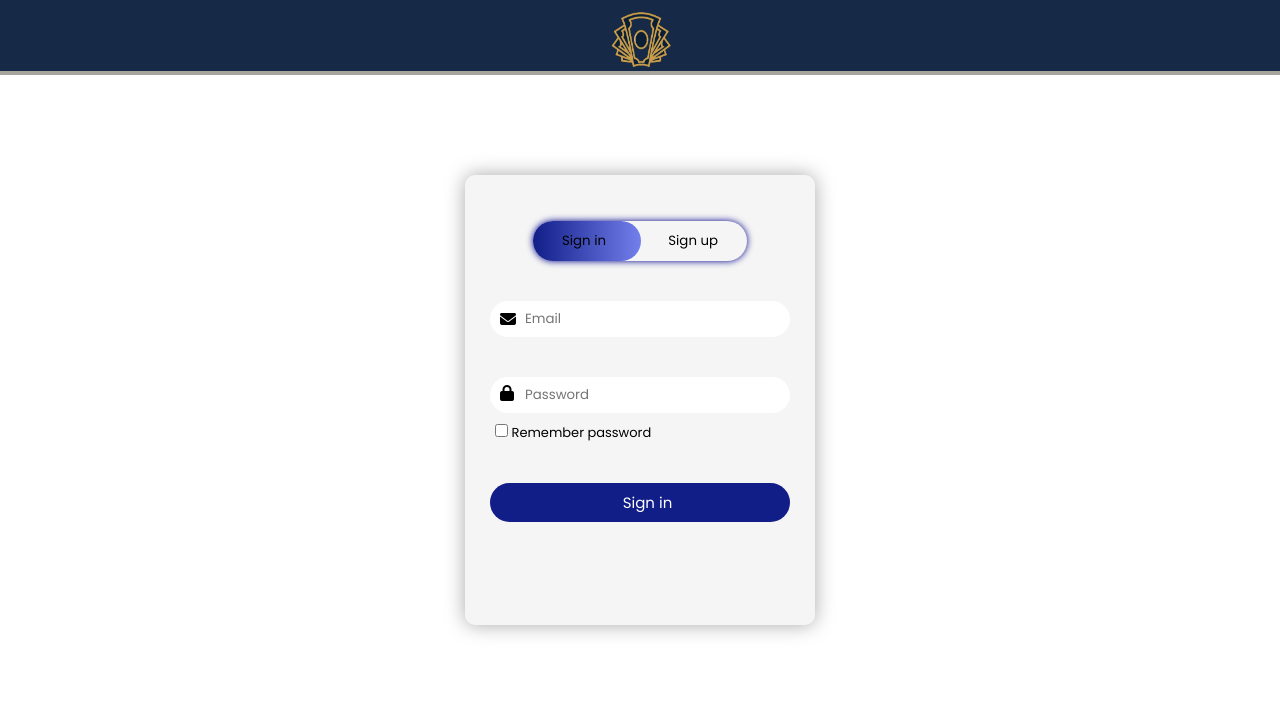
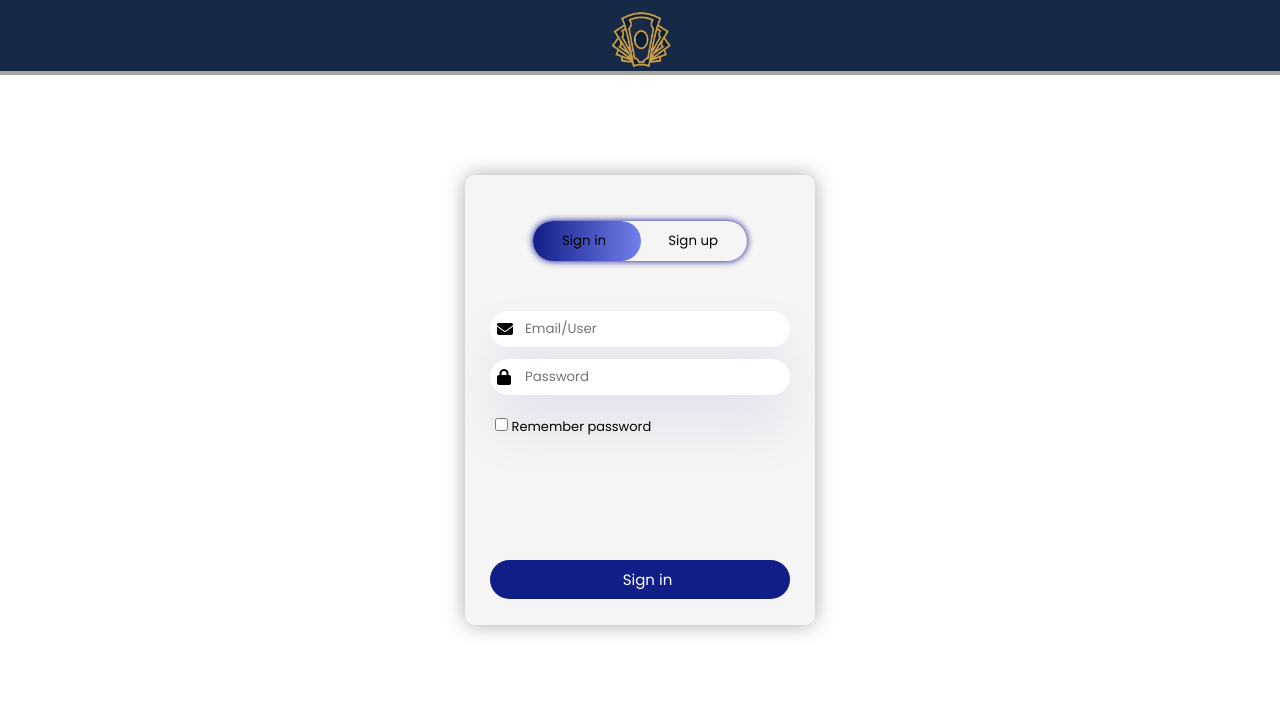
Before and after one commit to GabrielDeon/Tracker, a PHP site: page /html/login.html in a window 1280 px wide. Shown: the top 710 px of the page. Run offline with PHP 8.4, Linux system fonts and the light colour scheme; some libraries are stand-ins or nearby versions.

Commit message:
Alteração de posição de campos dentro dos cadastros de Signin/Signup

```diff
--- a/css/login.css
+++ b/css/login.css
@@ -82,11 +82,11 @@ form {
 
 input[type="text"], input[type="password"] {
     border: none;
-    margin-top: 40px;
     border-radius: 60px;
     padding: 8px 0  8px 35px;
     outline: none;
     width: 100%;
+    box-shadow: 0 2rem 3rem rgba(132, 139, 200, 0.18);
 }
 
 button[type="submit"] {
@@ -116,20 +116,30 @@ button[type="submit"] {
     left: 450px;
 }
 
-i {
-    position: absolute;
-    left: 0;
-    padding: 10px 10px;
+ul{
+    list-style: none;
 }
 
-.iEmail {
-    top: 40px;
+li.signinItem{
+    height: 3rem;
 }
 
-.iPassword {
-    top: 114px;
+li.signupItem{
+    height: 3rem;
 }
 
-.iPassword2 {
-    top: 190px;
+i{
+    position: absolute;
+    left: 7px;
+    margin-top: 10px;
 }
+
+.btnSignin{
+    position: absolute;
+    bottom: 7rem;
+}
+
+.btnSignup{
+    position: absolute;
+    bottom: 7rem;
+}
--- a/html/login.html
+++ b/html/login.html
@@ -1,23 +1,25 @@
 <!DOCTYPE html>
 <html lang="en">
   <head>
-    <meta charset="UTF-8">
-    <meta name="viewport" content="width=device-width, initial-scale=1.0">
+    <meta charset="UTF-8" />
+    <meta name="viewport" content="width=device-width, initial-scale=1.0" />
     <title>Login</title>
-    <link rel="stylesheet" href="../css/login.css">
-    <script src="https://kit.fontawesome.com/0abe9d2537.js" crossorigin="anonymous"></script>
+    <link rel="stylesheet" href="../css/login.css" />
+    <script
+      src="https://kit.fontawesome.com/0abe9d2537.js"
+      crossorigin="anonymous"
+    ></script>
   </head>
   <body>
     <div class="TopHeader">
       <div>
         <img
-            class="TopHeaderLogo"]
+          class="TopHeaderLogo"
+          ]
           src="../assets/images/tracker_logo_transparente.png"
         />
       </div>
     </div>
-
-
 
     <div class="container">
       <div class="buttonsForm">
@@ -26,35 +28,53 @@
         <button id="btnSignup">Sign up</button>
       </div>
 
-        <form id = "signin">
-            <input type="text" placeholder="Email" required />
+      <div style="margin-top: -30px;">
+        <form id="signin">
+          <ul>
+            <li class="signinItem">
+              <input type="text" placeholder="Email/User" required />
               <i class="fas fa-envelope iEmail"></i>
+            </li>
+            <li class="signinItem">
               <input type="password" placeholder="Password" required />
               <i class="fas fa-lock iPassword"></i>
+            </li>
+          </ul>
+
           <div class="divCheck">
             <input type="checkbox" />
             <span>Remember password</span>
           </div>
-            <button type="submit">Sign in</button>
+          <button class="btnSignin" type="submit">Sign in</button>
         </form>
 
-        <form id = "signup">
+        <form id="signup">
+          <ul>
+            <li class="signupItem">
+              <input type="text" placeholder="User" required />
+              <i class="fa-solid fa-user"></i>
+            </li>
+            <li class="signupItem">
               <input type="text" placeholder="Email" required />
               <i class="fas fa-envelope iEmail"></i>
+            </li>
+            <li class="signupItem">
               <input type="password" placeholder="Password" required />
               <i class="fas fa-lock iPassword"></i>
+            </li>
+            <li class="signupItem">
               <input type="password" placeholder="Confirm password" required />
               <i class="fas fa-lock iPassword2"></i>
+            </li>
+          </ul>
           <div class="divCheck">
             <input type="checkbox" />
             <span>Terms</span>
           </div>
-            <button type="submit">Sign up</button>
+          <button class="btnSignup" type="submit">Sign up</button>
         </form>
-
       </div>
-
-
+    </div>
 
     <script src="../js/login.js"></script>
   </body>
```
Lines whose indentation alone changed are shown as unchanged.
